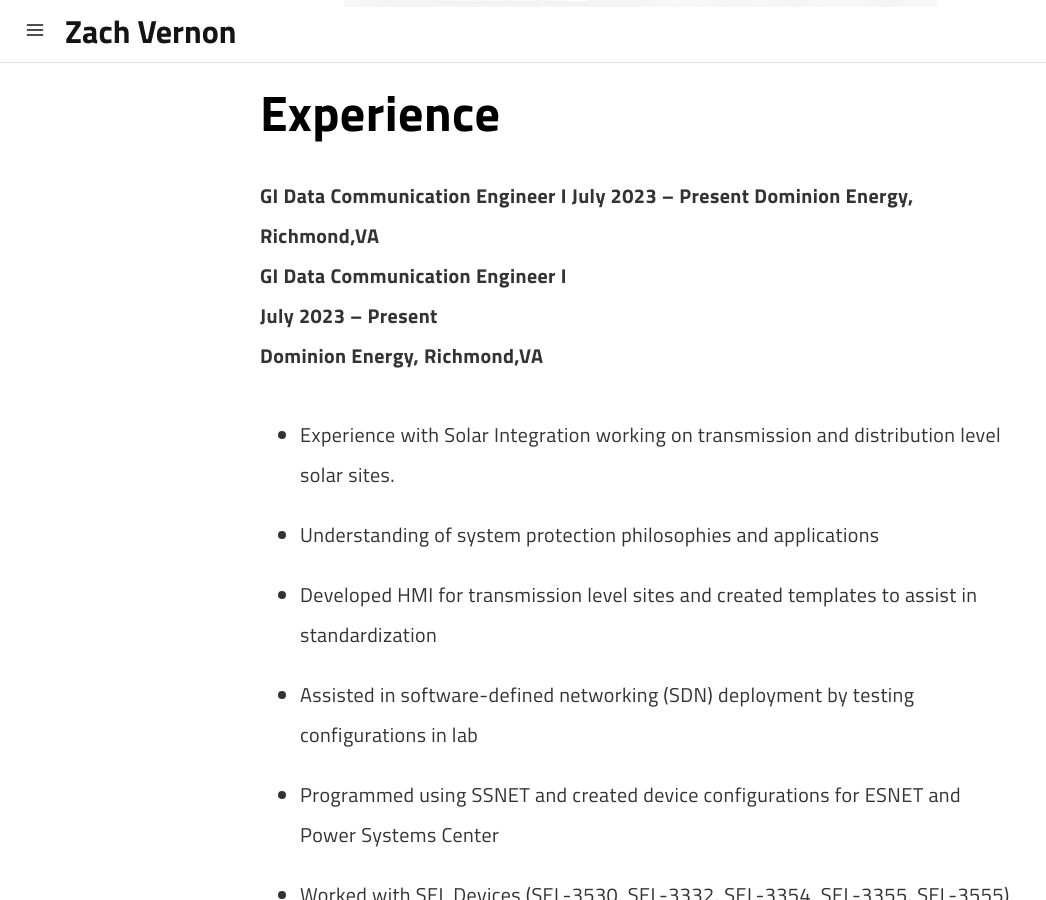
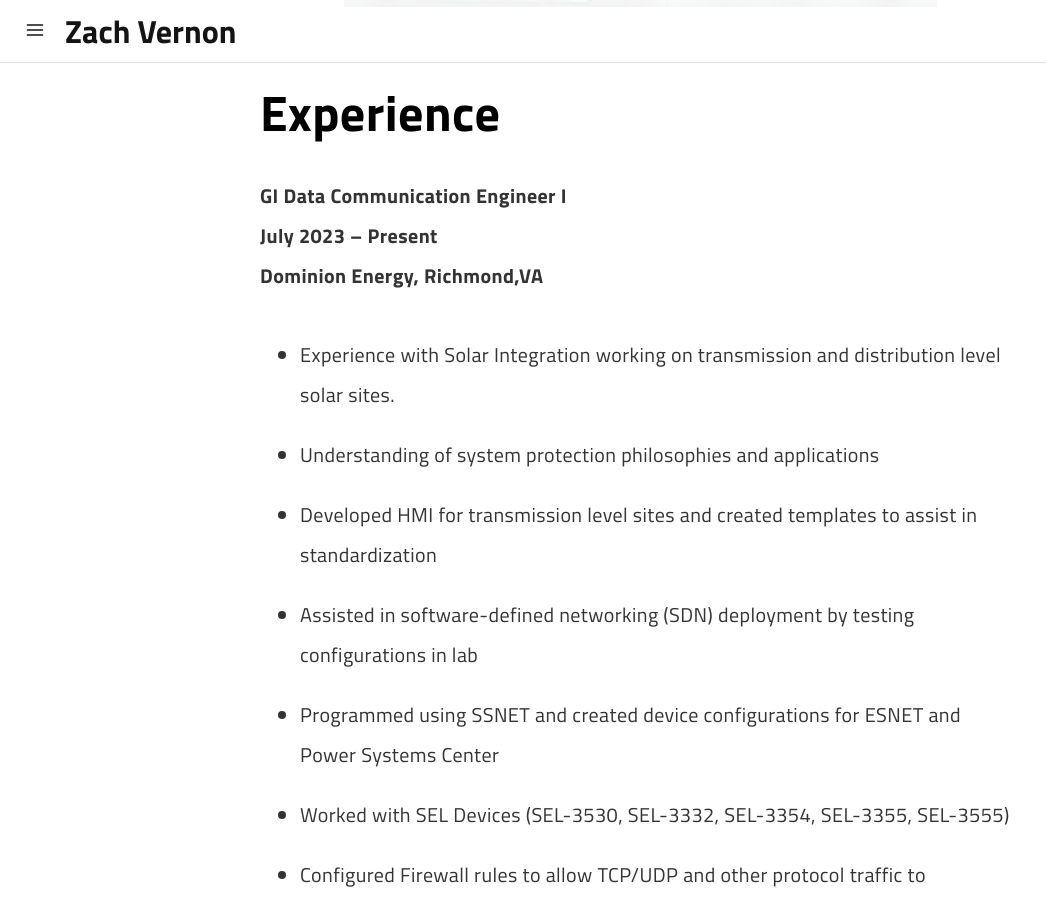
Before and after one commit to z-vernon/z-vernon.github.io, a Jekyll site: the page built from pages/experience.md, in a window 1280 px wide and 900 px high, scrolled down 422 px. Shown: the whole window, without its empty margins (0-1046 px from the left). Built offline with Jekyll 4.4.1, drawn with Linux system fonts in a browser that asks for light colours; a script that is not in the unit is left out.

Commit message:
Update experience.md

```diff
--- a/pages/experience.md
+++ b/pages/experience.md
@@ -11,9 +11,6 @@
 
 # Experience
 
-<b>GI Data Communication Engineer I </b>
-<b>July 2023 – Present</b>
-<b>Dominion Energy, Richmond,VA </b>
 <b>GI Data Communication Engineer I</b>
 <b>July 2023 – Present</b>
 <b>Dominion Energy, Richmond,VA</b>
```
